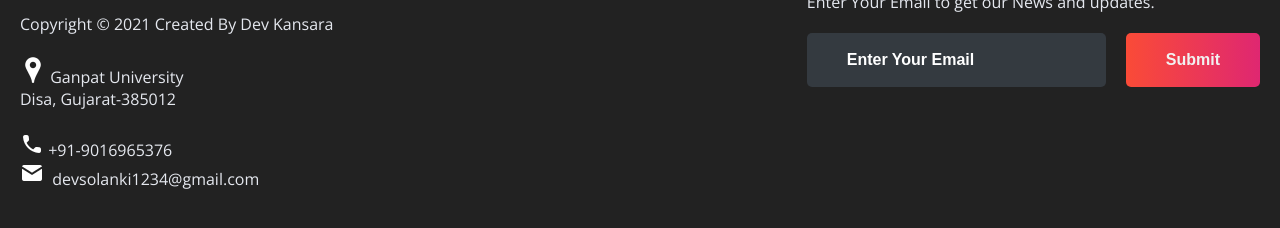
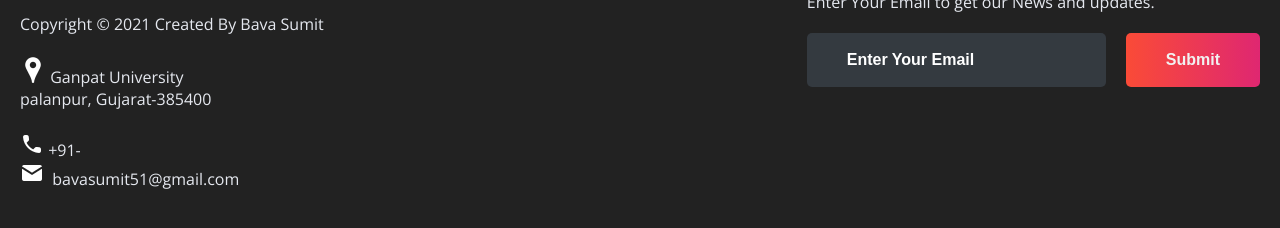
Before and after one commit to BavaSumit/LearnEd_E-learning_Website, a plain HTML site: page index.html in a window 1280 px wide. Shown: the part 7829-8057 px from the top of the page. Drawn offline with nearby package versions, Linux system fonts and the light colour scheme.

```diff
--- a/index.html
+++ b/index.html
@@ -291,9 +291,9 @@
 					<a href="#"><img src="images/icon\ytube.png"></a>
 					<a href="#"><img src="images/icon\linkedin.png"></a>
 				</div><br><br>
-				<p class="rights-text">Copyright © 2021 Created By Dev Kansara</p>
-				<br><p><img src="images/icon/location.png"> Ganpat University<br>Disa, Gujarat-385012</p><br>
-				<p><img src="images/icon/phone.png"> +91-9016965376<br><img src="images/icon/mail.png">&nbsp; devsolanki1234@gmail.com</p>
+				<p class="rights-text">Copyright © 2021 Created By Bava Sumit</p>
+				<br><p><img src="images/icon/location.png"> Ganpat University<br>palanpur, Gujarat-385400</p><br>
+				<p><img src="images/icon/phone.png"> +91-<br><img src="images/icon/mail.png">&nbsp; bavasumit51@gmail.com</p>
 			</div>
 			<div class="right-col">
 				<h1 style="color: #fff">Our Newsletter</h1>
```
